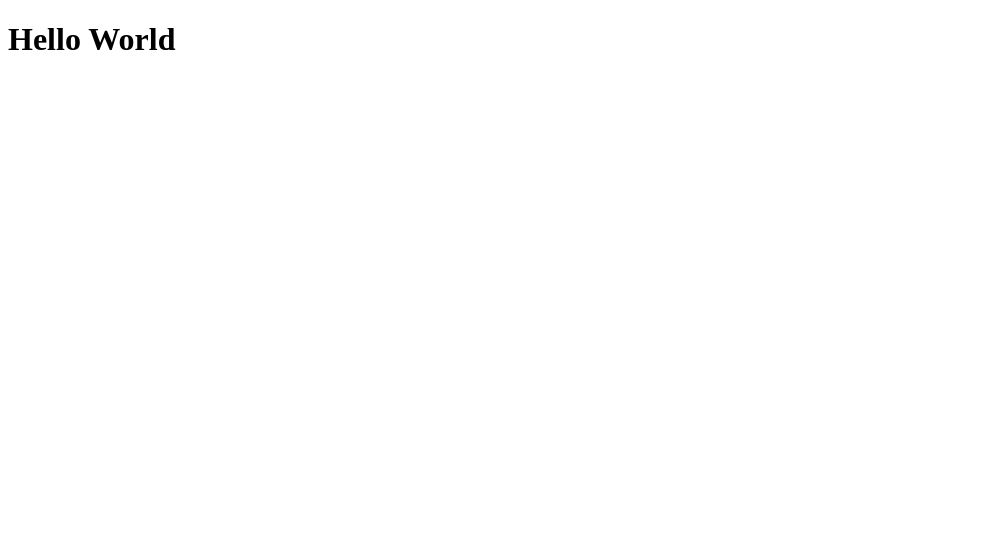
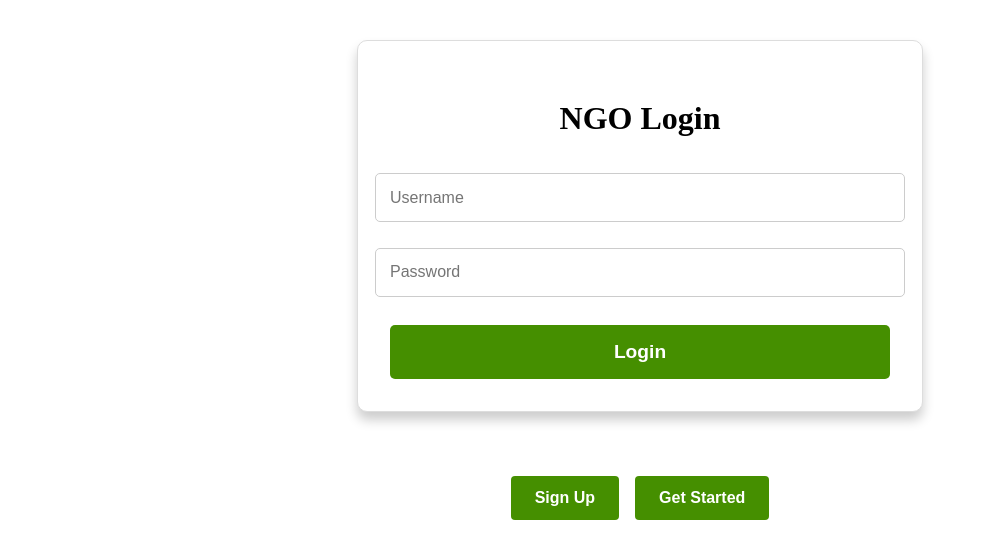
Before and after one commit to faizmansoor/NGO_Web_App, a React (Create React App) app in the folder frontend/: page / in a window 1280 px wide. Shown: the top 558 px of the page, without its empty margins (0-982 px from the left). Built offline with nearby package versions, Linux system fonts and the light colour scheme.

Commit message:
Added Login Page with three options (ngo login, ngo signup*, get started) which will redirect to three webpages

```diff
--- a/frontend/src/App.js
+++ b/frontend/src/App.js
@@ -1,9 +1,11 @@
-
-import './App.css';
+import React from 'react';
+import Login from './Login';
 
 function App() {
   return (
-    <h1> Hello World</h1>
+    <div className="App">
+      <Login />
+    </div>
   );
 }
 
--- /dev/null
+++ b/frontend/src/AuthButtons.css
@@ -0,0 +1,37 @@
+.auth-buttons-container {
+  display: flex;
+  justify-content: center;
+  align-items: center;
+  gap: 1rem; /* Adds space between buttons */
+  padding-top: 0.5rem; /* Reduced padding from the login form */
+  width: 100%;
+}
+
+.signup-button,
+.get-started-button {
+  padding: 0.8rem 1.5rem;
+  border: none;
+  border-radius: 4px;
+  font-size: 1rem;
+  font-weight: bold;
+  cursor: pointer;
+  transition: background-color 0.3s ease;
+}
+
+.signup-button {
+  background-color: #458f00;
+  color: #fff;
+}
+
+.signup-button:hover {
+  background-color: #005a0f;
+}
+
+.get-started-button {
+  background-color: #458f00;
+  color: #fff;
+}
+
+.get-started-button:hover {
+  background-color: #005a0f;
+}
--- /dev/null
+++ b/frontend/src/AuthButtons.js
@@ -0,0 +1,15 @@
+import React from 'react';
+import SignupButton from './SignupButton';
+import GetStartedButton from './GetStartedButton';
+import './AuthButtons.css';  // Add custom styles for AuthButtons if needed
+
+const AuthButtons = () => {
+  return (
+    <div className="auth-buttons-container">
+        <SignupButton />
+        <GetStartedButton />
+    </div>
+  );
+};
+
+export default AuthButtons;
--- /dev/null
+++ b/frontend/src/GetStartedButton.js
@@ -0,0 +1,15 @@
+import React from 'react';
+
+const GetStartedButton = () => {
+  const handleGetStarted = () => {
+    window.location.href = '/get-started'; // Replace with your URL later
+  };
+
+  return (
+    <button className="get-started-button" onClick={handleGetStarted}>
+      Get Started
+    </button>
+  );
+};
+
+export default GetStartedButton;
--- /dev/null
+++ b/frontend/src/Login.css
@@ -0,0 +1,56 @@
+/* Ensure the login container and form fit nicely in the viewport */
+.login-container {
+  display: flex;
+  justify-content: center;
+  align-items: center;
+  width: 100%;
+  box-sizing: border-box; /* Limit the width of the form */
+  margin-bottom: 1.0rem; /* Space between the login form and the buttons */
+  flex-grow: 1; /* Ensure the container takes available space without stretching */
+  padding: 2rem;
+}
+
+.login-form {
+  display: flex;
+  flex-direction: column;
+  align-items: center;
+  padding: 2rem;
+  width: 100%; /* Full width of the container */
+  max-width: 500px;
+  border: 1px solid #ddd;
+  border-radius: 10px;
+  background-color: #fff;
+  box-shadow: 0 8px 12px rgba(0, 0, 0, 0.2);
+}
+
+.login-form h2 {
+  font-size: 2rem;
+  margin-bottom: 1.5rem;
+}
+
+.login-form input {
+  margin: 0.8rem 0;
+  padding: 0.9rem;
+  width: 100%;
+  border: 1px solid #ccc;
+  border-radius: 5px;
+  font-size: 1rem;
+}
+
+.login-form button {
+  margin-top: 1rem;
+  padding: 1rem 2rem;
+  width: 100%;
+  border: none;
+  border-radius: 5px;
+  background-color: #458f00;
+  color: #fff;
+  font-size: 1.2rem;
+  font-weight: bold;
+  cursor: pointer;
+  transition: background-color 0.3s ease;
+}
+
+.login-form button:hover {
+  background-color: #005a0f;
+}
--- /dev/null
+++ b/frontend/src/Login.js
@@ -0,0 +1,24 @@
+import React from 'react';
+import './Login.css';
+import AuthButtons from './AuthButtons';  // Import the new component
+
+const Login = () => {
+  return (
+    <div>
+      <div className="login-container">
+        <form className="login-form">
+          <h2>NGO Login</h2>
+          <input type="text" placeholder="Username" required />
+          <input type="password" placeholder="Password" required />
+          <button type="submit">Login</button>
+        </form>
+      </div>
+
+      <div className="auth-buttons-container">
+        <AuthButtons />
+      </div>
+    </div>
+  );
+};
+
+export default Login;
--- /dev/null
+++ b/frontend/src/SignupButton.js
@@ -0,0 +1,15 @@
+import React from 'react';
+
+const SignupButton = () => {
+  const handleSignup = () => {
+    window.location.href = '/signup'; // Adjust URL if needed
+  };
+
+  return (
+    <button className="signup-button" onClick={handleSignup}>
+      Sign Up
+    </button>
+  );
+};
+
+export default SignupButton;
```
